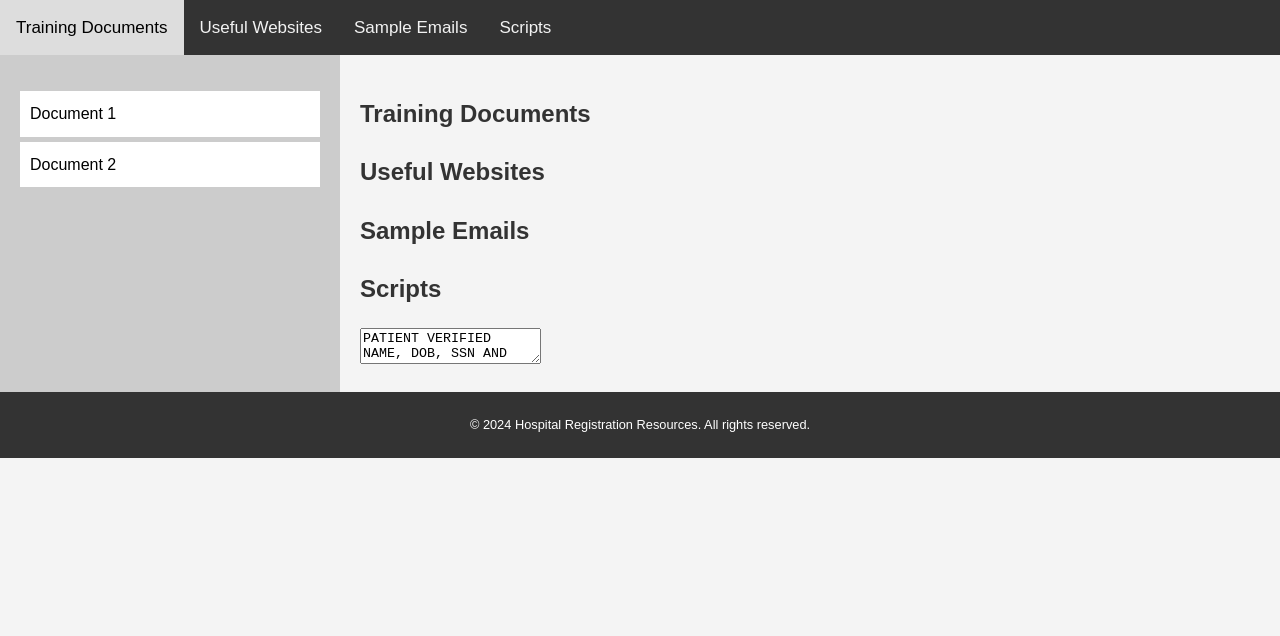
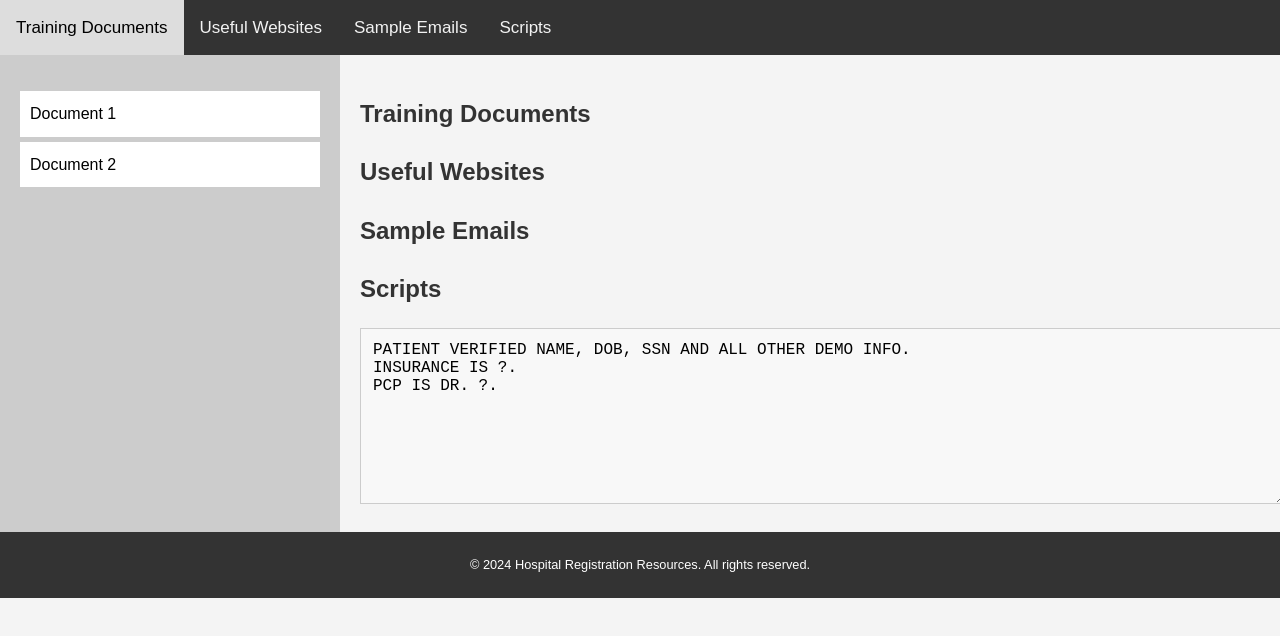
Before and after one commit to eric323c/information, a plain HTML site: page index.html in a window 1280 px wide. Drawn offline with Linux system fonts and the light colour scheme.

Commit message:
Update styles.css

```diff
--- a/styles.css
+++ b/styles.css
@@ -93,3 +93,12 @@ footer {
     color: white;
     clear: both;
 }
+textarea {
+    width: 100%;
+    height: 150px; /* You can adjust the height as needed */
+    padding: 12px;
+    border: 1px solid #ccc;
+    background: #f8f8f8;
+    font-family: monospace;
+    font-size: 16px;
+}
```
